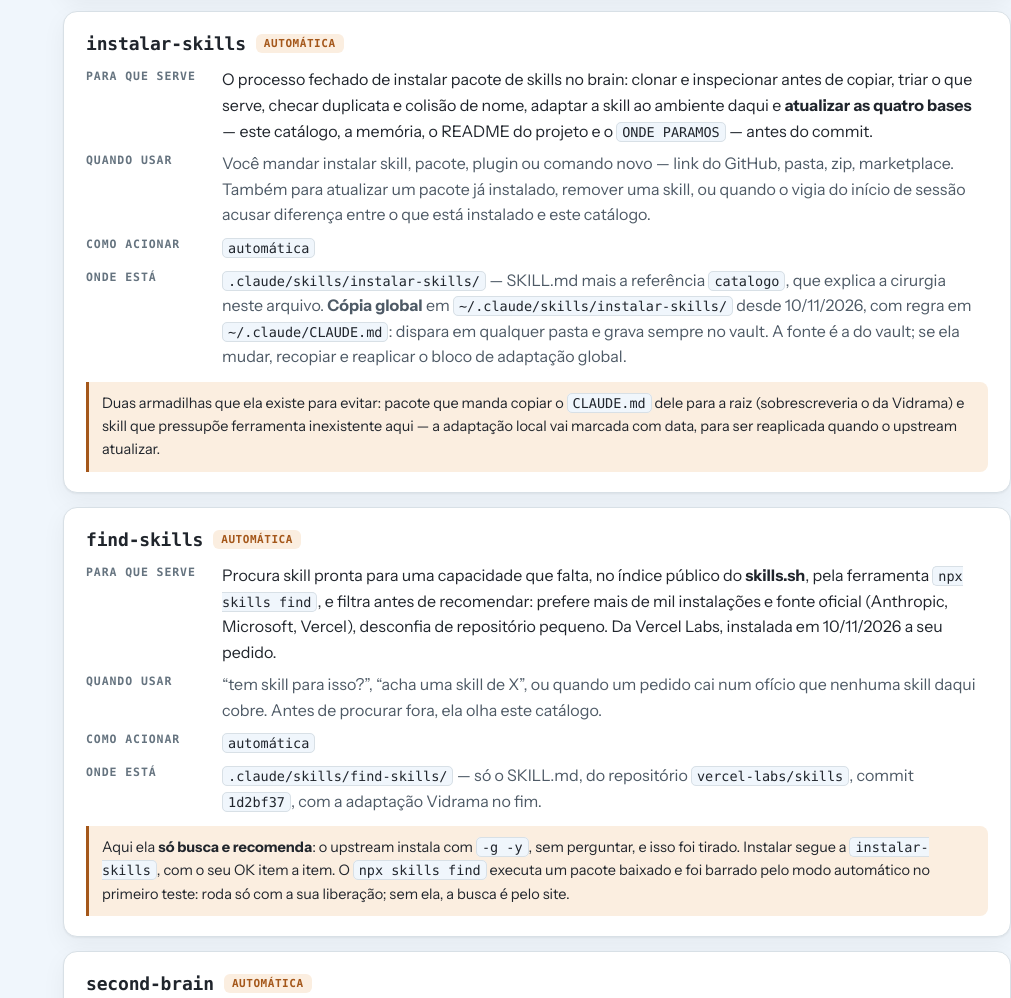
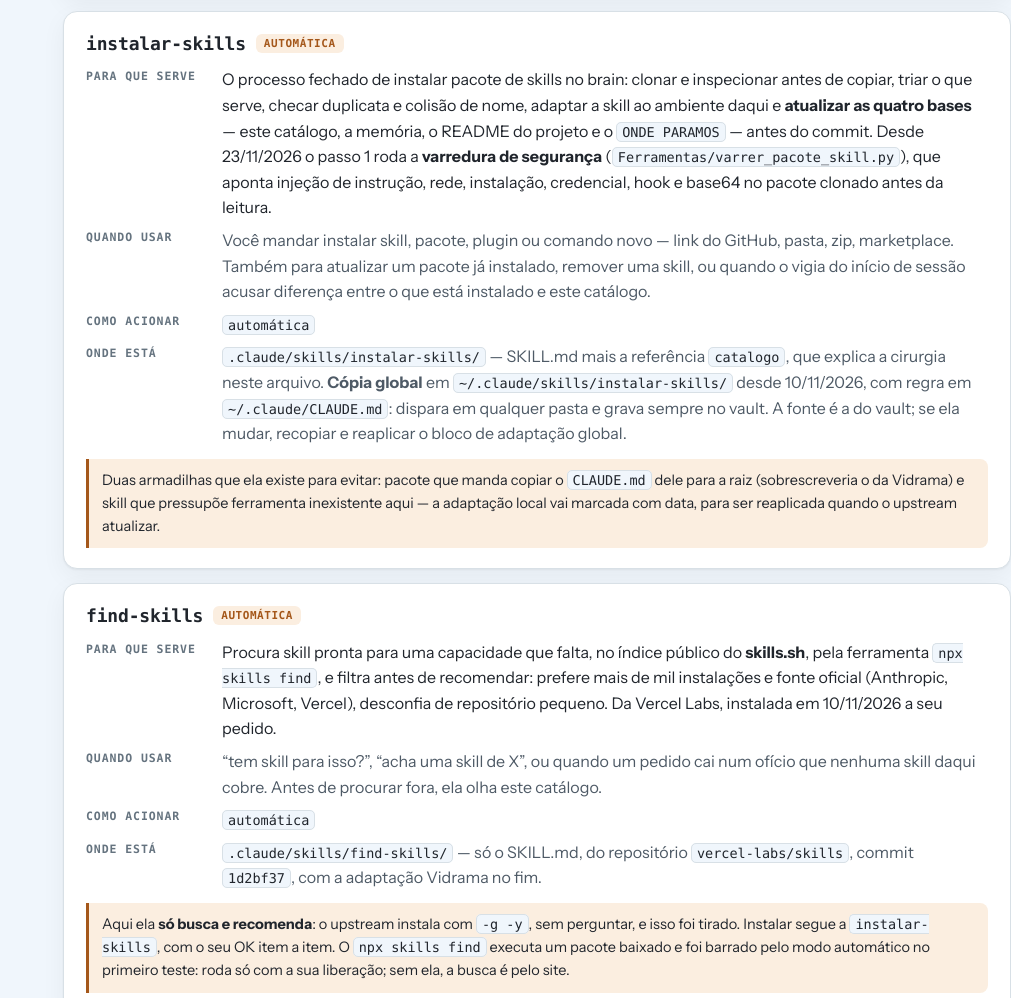
Before and after one commit to renanpiva1991/catalogo-skills, a plain HTML site: page index.html in a window 1280 px wide. Shown: the part 1846-2844 px from the top of the page, without its empty margins (269-1280 px from the left). Drawn offline with Linux system fonts and the light colour scheme.

Commit message:
catalogo: instalar-skills com varredura de seguranca (23/11/2026)

```diff
--- a/index.html
+++ b/index.html
@@ -117,7 +117,7 @@ footer{border-top:1px solid var(--line);padding:24px 0 50px;color:var(--ink3);fo
       <code>.claude/hooks/vigia_skills.py</code> compara as pastas de skills e comandos — do projeto,
       globais e do Claude Desktop — com os nomes catalogados aqui, e cobra o acerto se achar diferença.
       Ele só avisa; quem escreve a entrada é o Claude.
-      <br><br><b>Versão pública:</b> esta é a cópia compartilhável do catálogo. Detalhes internos da empresa — nome de fornecedor, número de negócio, endereço de sistema e os parâmetros das fórmulas — foram omitidos de propósito. &middot; Atualizado em <b>18/11/2026</b>
+      <br><br><b>Versão pública:</b> esta é a cópia compartilhável do catálogo. Detalhes internos da empresa — nome de fornecedor, número de negócio, endereço de sistema e os parâmetros das fórmulas — foram omitidos de propósito. &middot; Atualizado em <b>23/11/2026</b>
       <br>Irmão deste catálogo: <code>Conhecimento/catalogo-de-agentes.html</code> — as skills são as ferramentas, os agentes são quem as usa.
     </footer>
   </main>
@@ -153,7 +153,7 @@ const GRUPOS = [
     alerta:"O valor declarado é o <b>pago</b>; redução só com prova de estorno. O carimbo da exportadora vai embutido no modelo e só se aplica em documento com o valor pago. NCM é do despachante."
   },
   { n:"instalar-skills", inv:"automática", tipo:"auto",
-    para:"O processo fechado de instalar pacote de skills no brain: clonar e inspecionar antes de copiar, triar o que serve, checar duplicata e colisão de nome, adaptar a skill ao ambiente daqui e <b>atualizar as quatro bases</b> — este catálogo, a memória, o README do projeto e o <code>ONDE PARAMOS</code> — antes do commit.",
+    para:"O processo fechado de instalar pacote de skills no brain: clonar e inspecionar antes de copiar, triar o que serve, checar duplicata e colisão de nome, adaptar a skill ao ambiente daqui e <b>atualizar as quatro bases</b> — este catálogo, a memória, o README do projeto e o <code>ONDE PARAMOS</code> — antes do commit. Desde 23/11/2026 o passo 1 roda a <b>varredura de segurança</b> (<code>Ferramentas/varrer_pacote_skill.py</code>), que aponta injeção de instrução, rede, instalação, credencial, hook e base64 no pacote clonado antes da leitura.",
     quando:"Você mandar instalar skill, pacote, plugin ou comando novo — link do GitHub, pasta, zip, marketplace. Também para atualizar um pacote já instalado, remover uma skill, ou quando o vigia do início de sessão acusar diferença entre o que está instalado e este catálogo.",
     onde:"<code>.claude/skills/instalar-skills/</code> — SKILL.md mais a referência <code>catalogo</code>, que explica a cirurgia neste arquivo. <b>Cópia global</b> em <code>~/.claude/skills/instalar-skills/</code> desde 10/11/2026, com regra em <code>~/.claude/CLAUDE.md</code>: dispara em qualquer pasta e grava sempre no vault. A fonte é a do vault; se ela mudar, recopiar e reaplicar o bloco de adaptação global.",
     alerta:"Duas armadilhas que ela existe para evitar: pacote que manda copiar o <code>CLAUDE.md</code> dele para a raiz (sobrescreveria o da Vidrama) e skill que pressupõe ferramenta inexistente aqui — a adaptação local vai marcada com data, para ser reaplicada quando o upstream atualizar." },
```
